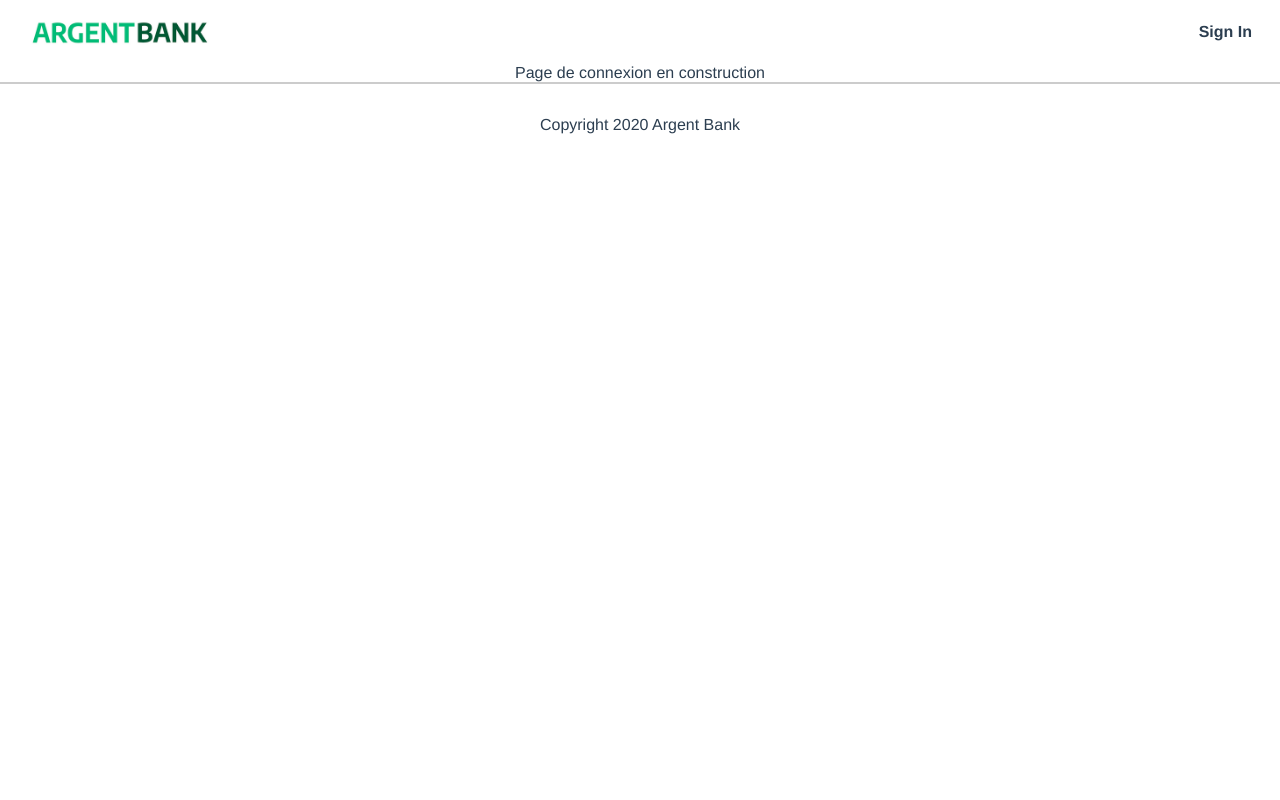
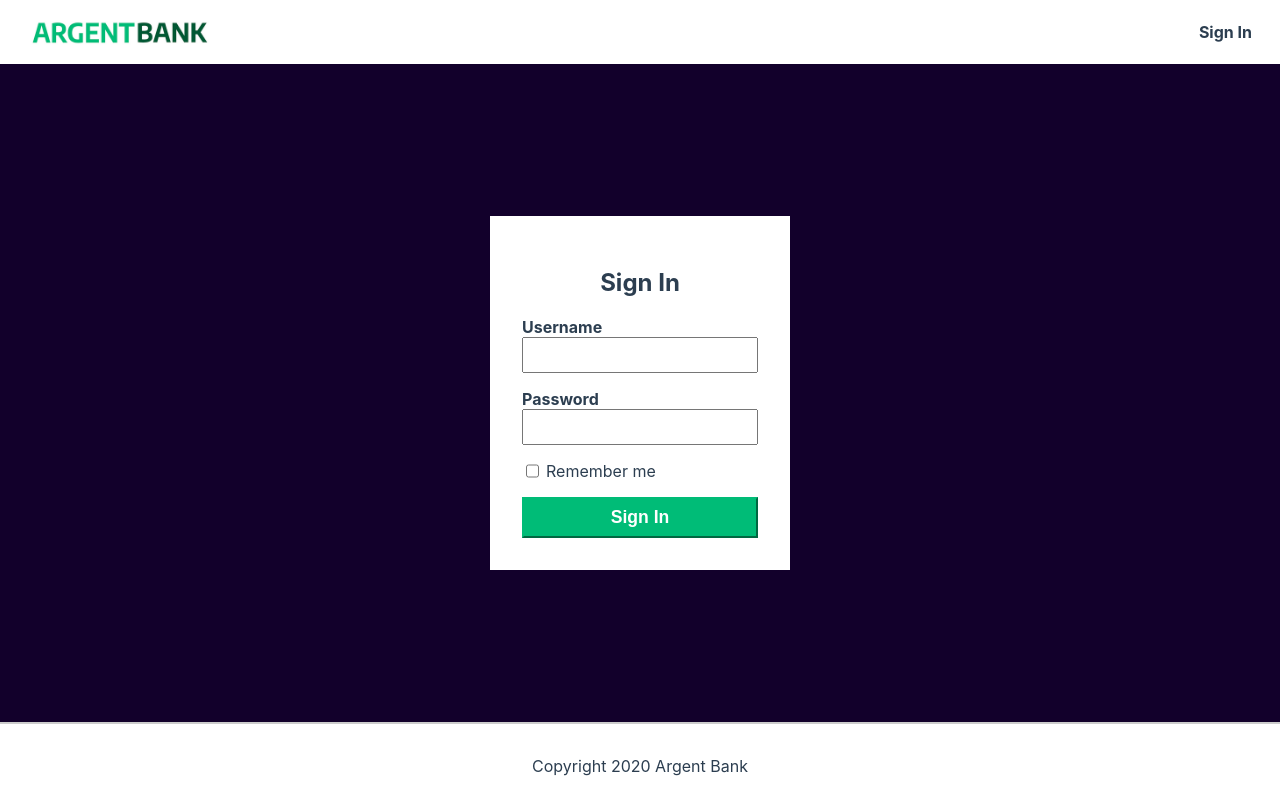
Before and after one commit to Labrosse-Anthony/ArgentBank-frontend, a React (Create React App) app: page /login in a window 1280 px wide. Built offline with nearby package versions, Linux system fonts and the light colour scheme.

Commit message:
Intégration de la page login

```diff
--- a/src/App.js
+++ b/src/App.js
@@ -3,7 +3,9 @@
 import Header from './components/Header';
 import Footer from './components/Footer';
 import Home from './pages/Home';
+import './index.css';
 import './main.css';
+import Login from './pages/login';
 
 function App() {
   return (
@@ -12,7 +14,7 @@
         <Header />
         <Routes>
           <Route path="/" element={<Home />} />
-          <Route path="/login" element={<div>Page de connexion en construction</div>} />
+          <Route path="/login" element={<Login />} />
         </Routes>
         <Footer />
       </div>
--- a/src/index.css
+++ b/src/index.css
@@ -1,4 +1,4 @@
-body {
+body{
   margin: 0;
   font-family: -apple-system, BlinkMacSystemFont, 'Segoe UI', 'Roboto', 'Oxygen',
     'Ubuntu', 'Cantarell', 'Fira Sans', 'Droid Sans', 'Helvetica Neue',
--- a/src/main.css
+++ b/src/main.css
@@ -13,8 +13,23 @@
   min-height: 100vh;
 }
 
+#root {
+  flex: 1;
+  display: flex;
+  flex-direction: column;
+}
+
+.App {
+  flex: 1;
+  display: flex;
+  flex-direction: column;
+}
+
 .main {
   flex: 1;
+  display: flex;
+  justify-content: center;
+  align-items: center;
 }
 
 .bg-dark {
@@ -170,7 +185,6 @@
   background-color: white;
   width: 300px;
   margin: 0 auto;
-  margin-top: 3rem;
   padding: 2rem;
 }
 
--- /dev/null
+++ b/src/pages/login.jsx
@@ -0,0 +1,29 @@
+import React from 'react';
+
+function Login() {
+  return (
+    <main className="main bg-dark">
+      <section className="sign-in-content">
+        <i className="fa fa-user-circle sign-in-icon"></i>
+        <h1>Sign In</h1>
+        <form>
+          <div className="input-wrapper">
+            <label htmlFor="username">Username</label>
+            <input type="text" id="username" />
+          </div>
+          <div className="input-wrapper">
+            <label htmlFor="password">Password</label>
+            <input type="password" id="password" />
+          </div>
+          <div className="input-remember">
+            <input type="checkbox" id="remember-me" />
+            <label htmlFor="remember-me">Remember me</label>
+          </div>
+          <button className="sign-in-button">Sign In</button>
+        </form>
+      </section>
+    </main>
+  );
+}
+
+export default Login;
```
